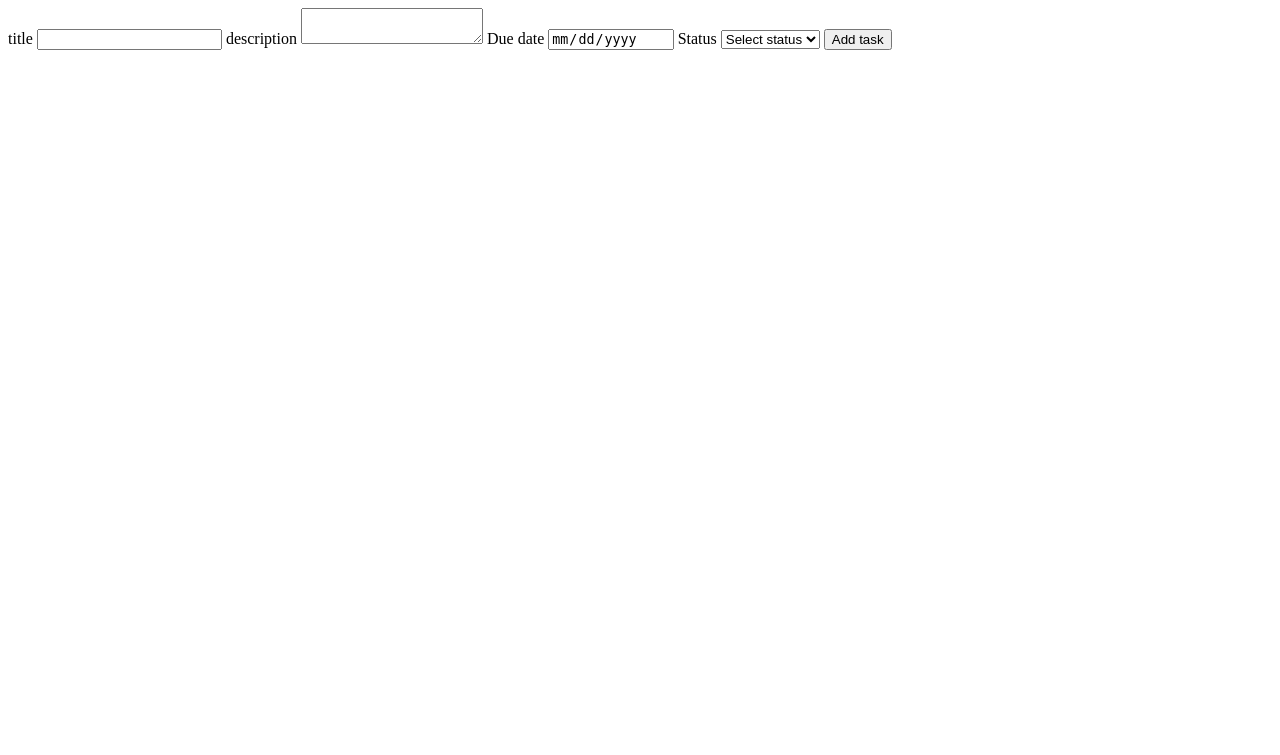
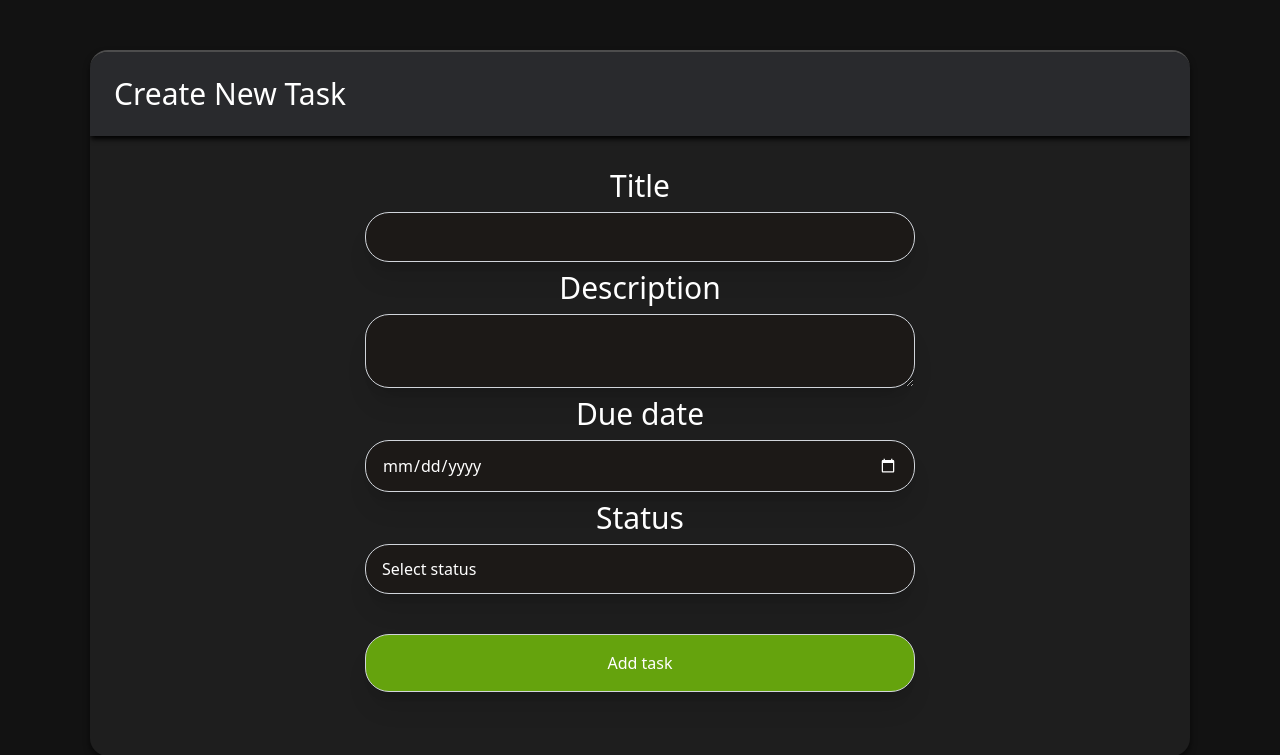
Before and after one commit to Sosenaa/ITOL-Final-Project, a Flask app: page /create_task in a window 1280 px wide. Shown: the top 755 px of the page. Run offline with Flask 3, Linux system fonts and the light colour scheme; some libraries are stand-ins or nearby versions.

Commit message:
Updated visuals for add_task

```diff
--- a/templates/create_task.html
+++ b/templates/create_task.html
@@ -3,34 +3,43 @@
 <head>
     <meta charset="UTF-8">
     <meta name="viewport" content="width=device-width, initial-scale=1.0">
-    <link href="/style/style.css" rel="stylesheet">
+    <link href="{{ url_for('static', filename='style/style.css') }}" rel="stylesheet" />
+    <script src="https://cdn.tailwindcss.com"></script>
     <title>Create task</title>
 
 </head>
 
-<body>
+<body class="bg-stone-900 text-white" id="dashboard-container">
 
+     <div id="task-container">
 
-     <form method="POST" action="{{url_for('create_task')}}" class="bg-black-500">
-          <label for="title" >title</label>
-          <input type="text" name="title" id="title" required >
+           <div class="flex p-6 items-center justify-between" id="task-manager-header">
+               <h1 class="text-3xl">Create New Task</h1>
+          </div>
 
-          <label for="description">description</label>
-          <textarea type="text" name="description" id="description" required></textarea>
+          <form method="POST" action="{{url_for('create_task')}}" class="mt-6 mb-6 flex flex-col justify-center items-center overflow-hidden">
+               <label for="title" class="text-3xl py-2" >Title</label>
+               <input type="text" name="title" id="title" required  class="w-[50%] px-4 py-3 bg-stone-900 border border-gray-300 dark:border-gray-600 rounded-3xl hover:border-gray-500 shadow-xl">
 
-          <label for="due_date">Due date</label>
-          <input type="date" name="due_date" id="due_date" required>
+               <label for="description"  class="text-3xl py-2">Description</label>
+               <textarea type="text" name="description" id="description" required class="w-[50%] px-4 py-3 bg-stone-900 border border-gray-300 dark:border-gray-600 rounded-3xl hover:border-gray-500 shadow-xl"></textarea>
 
-          <label for="status">Status</label>
-          <select id="status" name="status" required>
+               <label for="due_date"  class="text-3xl py-2">Due date</label>
+               <input type="date" name="due_date" id="due_date" required class="w-[50%] px-4 py-3 bg-stone-900 border border-gray-300 dark:border-gray-600 rounded-3xl hover:border-gray-500 shadow-xl">
+
+               <label for="status"  class="text-3xl py-2">Status</label>
+               <select id="status" name="status" required class="w-[50%] px-4 py-3 bg-stone-900 border border-gray-300 dark:border-gray-600 rounded-3xl hover:border-gray-500 shadow-xl appearance-none">
                     <option value="" disabled selected>Select status</option>
                     <option value="To do">To Do</option>
                     <option value="In progress">In Progress</option>
                     <option value="Completed">Completed</option>
                </select>
 
-          <button type="submit">Add task</button>
+               <div class="w-[50%] bg-lime-600 border border-gray-300 dark:border-gray-600 rounded-3xl hover:border-gray-500 shadow-xl my-10 ">
+                    <button type="submit" class="w-full h-full px-4 py-4">Add task</button>
+               </div>
           </form>
+     </div>
 </body>
 
 
```
Also changed, not shown: task.db. Lines whose indentation alone changed are shown as unchanged.
